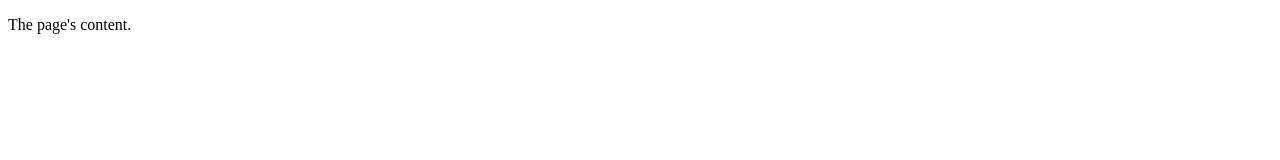
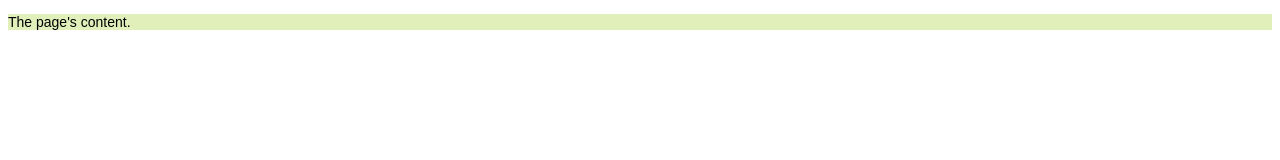
Before and after one commit to stravin/PatternWebPageProject, a plain HTML site: page index.html in a window 1280 px wide. Drawn offline with Linux system fonts and the light colour scheme.

Commit message:
Link common.css with index.html

```diff
--- a/index.html
+++ b/index.html
@@ -3,6 +3,7 @@
   <head>
     <meta charset="UTF-8">
     <title>Web Page</title>
+    <link rel="stylesheet" type="text/css" href="common.css">
   </head>
 
   <body>
```
